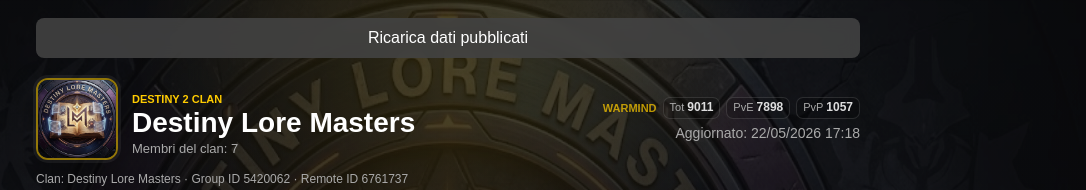
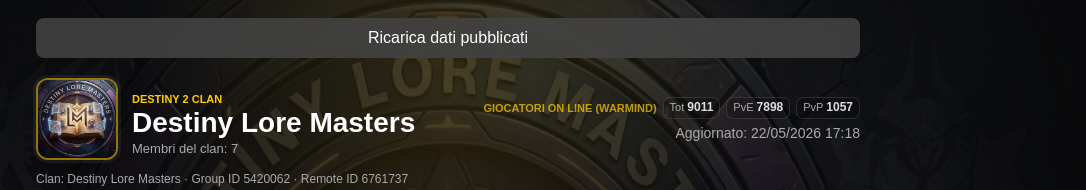
Before and after one commit to Pdoor/DLM, a plain HTML site: page index.html in a window 1280 px wide. Shown: the top 190 px of the page, without its empty margins (192-1278 px from the left). Drawn offline with Linux system fonts and the light colour scheme; no server answers.

Commit message:
Rename Warmind player stats label

```diff
--- a/index.html
+++ b/index.html
@@ -621,7 +621,7 @@
             </div>
             <div class="header-side">
                 <div class="warmind-stats" id="warmindStats" title="Stima Warmind.io, finestra ultime 3 ore" hidden>
-                    <span class="warmind-label">Warmind</span>
+                    <span class="warmind-label">Giocatori on Line (Warmind)</span>
                     <span class="warmind-value">Tot <strong id="warmindTotal">-</strong></span>
                     <span class="warmind-value">PvE <strong id="warmindPve">-</strong></span>
                     <span class="warmind-value">PvP <strong id="warmindPvp">-</strong></span>
```
